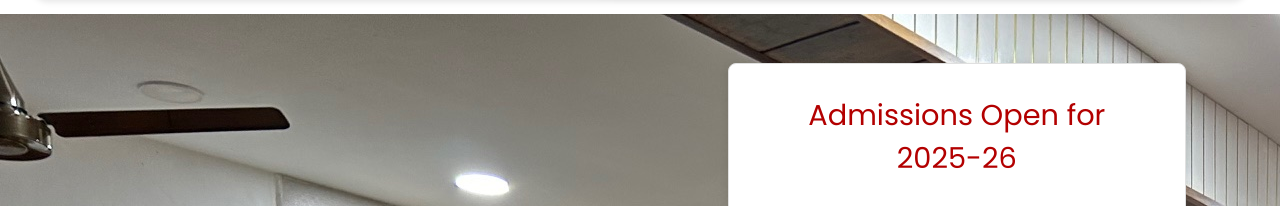
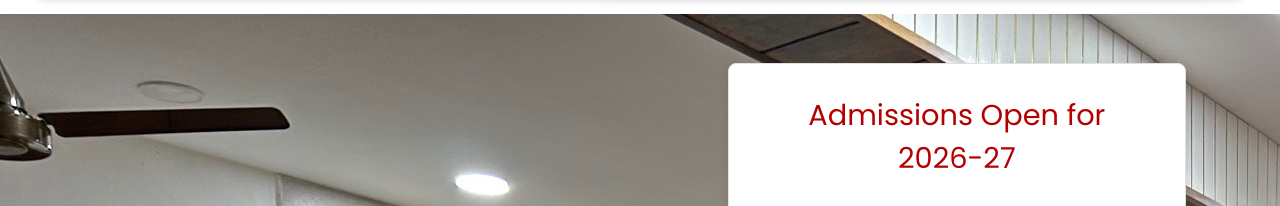
Before and after one commit to VamshiAdep/Vikas-School-Website, a React (Vite) app: page /SchoolAdmissions in a window 1280 px wide. Shown: the part 128-334 px from the top of the page. Built offline with nearby package versions, Linux system fonts and the light colour scheme.

Commit message:
all years changed

```diff
--- a/src/components/admissions/SchoolAdmissions.jsx
+++ b/src/components/admissions/SchoolAdmissions.jsx
@@ -15,7 +15,7 @@ const SchoolAdmissions = () => {
                             <div className="school-adm-form-container">
                                 <form action="https://api.web3forms.com/submit" method="POST" className="school-adm-form">
                                     <input type="hidden" name="access_key" value="99a36398-df7f-44fe-a4cd-eeccba85ab44"></input>
-                                    <h2>Admissions Open for <br /> 2025-26</h2>
+                                    <h2>Admissions Open for <br /> 2026-27</h2>
 
                                     <input name="Student Name" type="text" placeholder="Student Name*" required />
                                     <input name="Parent Name" type="text" placeholder="Parent Name" />
--- a/src/components/navbar/Navbar.jsx
+++ b/src/components/navbar/Navbar.jsx
@@ -108,7 +108,7 @@ const Navbar = () => {
                         <div className="nav-link" onClick={toggleAddmissionDropdown}>
                             Admissions <FaChevronDown size={14} color='#fff' className="dropdown-icon" />
                             <div className={`dropdown-menu ${isAddmissionDropdownOpen ? 'active' : ''}`}>
-                                <a href="/SchoolAdmissions" className="dropdown-item">Admissions For Schools 2025-26</a>
+                                <a href="/SchoolAdmissions" className="dropdown-item">Admissions For Schools 2026-27</a>
                             </div>
                         </div>
 
```
